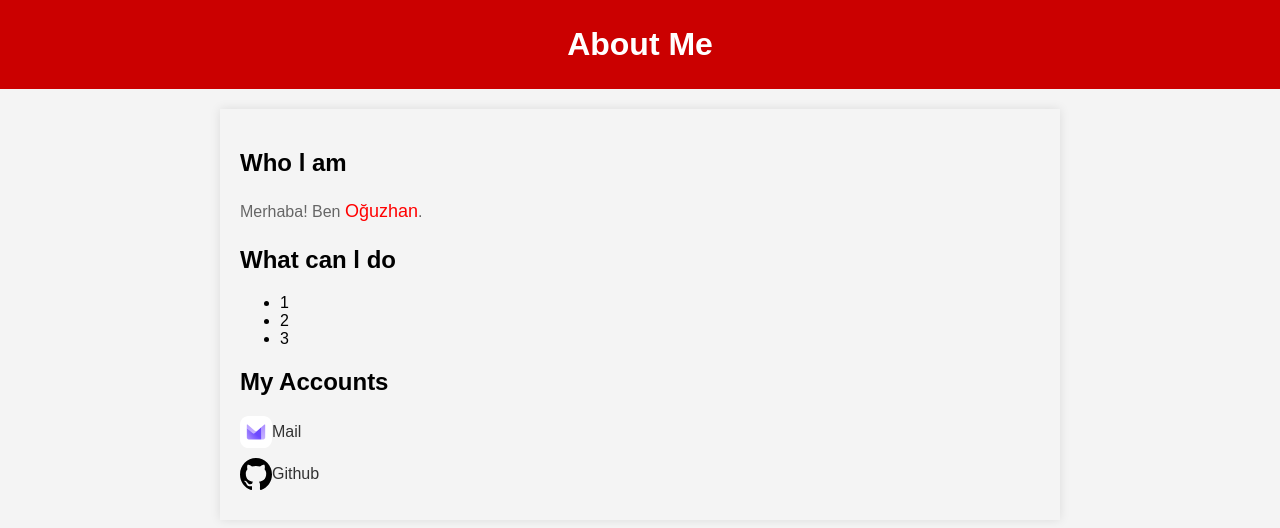
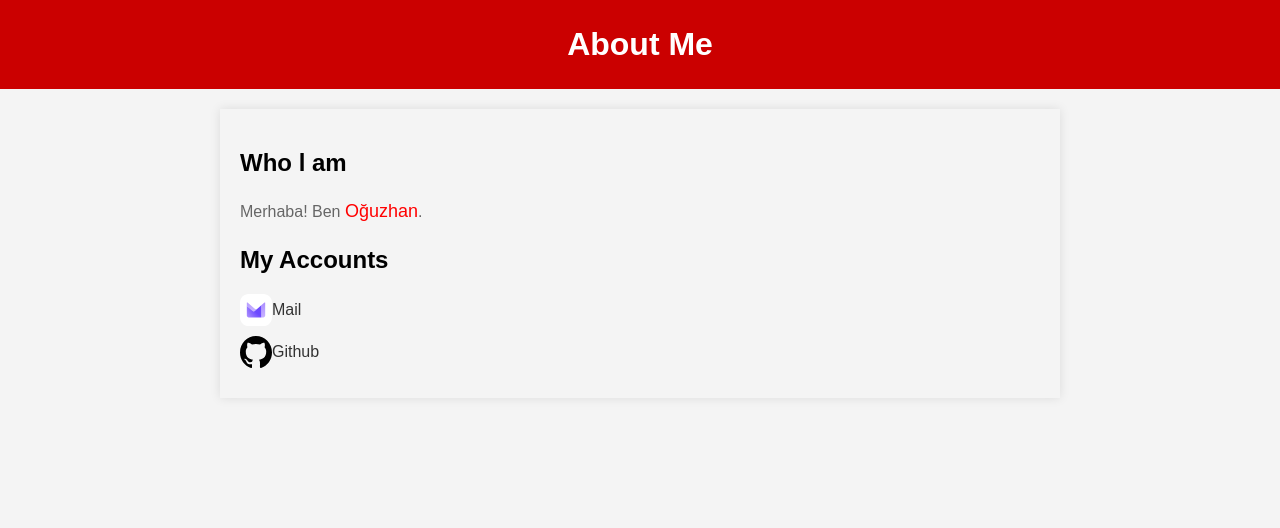
Before and after one commit to Oguzhanur/coguz, a plain HTML site: page index.html in a window 1280 px wide. Drawn offline with Linux system fonts and the light colour scheme.

Commit message:
Update index.html

```diff
--- a/index.html
+++ b/index.html
@@ -85,12 +85,6 @@
         <h2>Who l am</h2>
         <p>Merhaba! Ben <span style="color: red; font-size: 25px; font-size: large;">Oğuzhan</span>.</p>
 
-        <h2>What can l do</h2>
-        <ul>
-            <li>1</li>
-            <li>2</li>
-            <li>3</li>
-        </ul>
         <h2>My Accounts</h2>
         <div class="contact">
             <a href="mailto:coguzman@proton.me">
```
